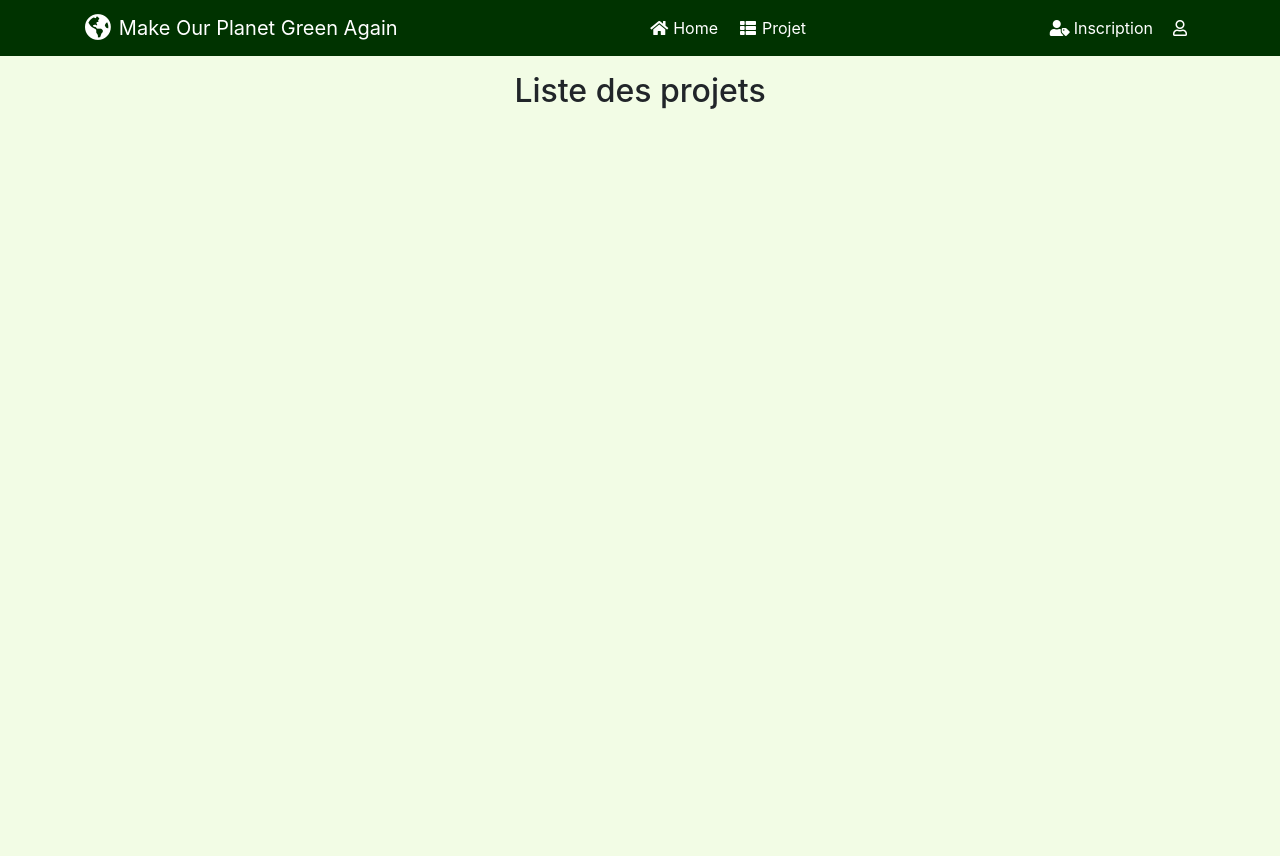
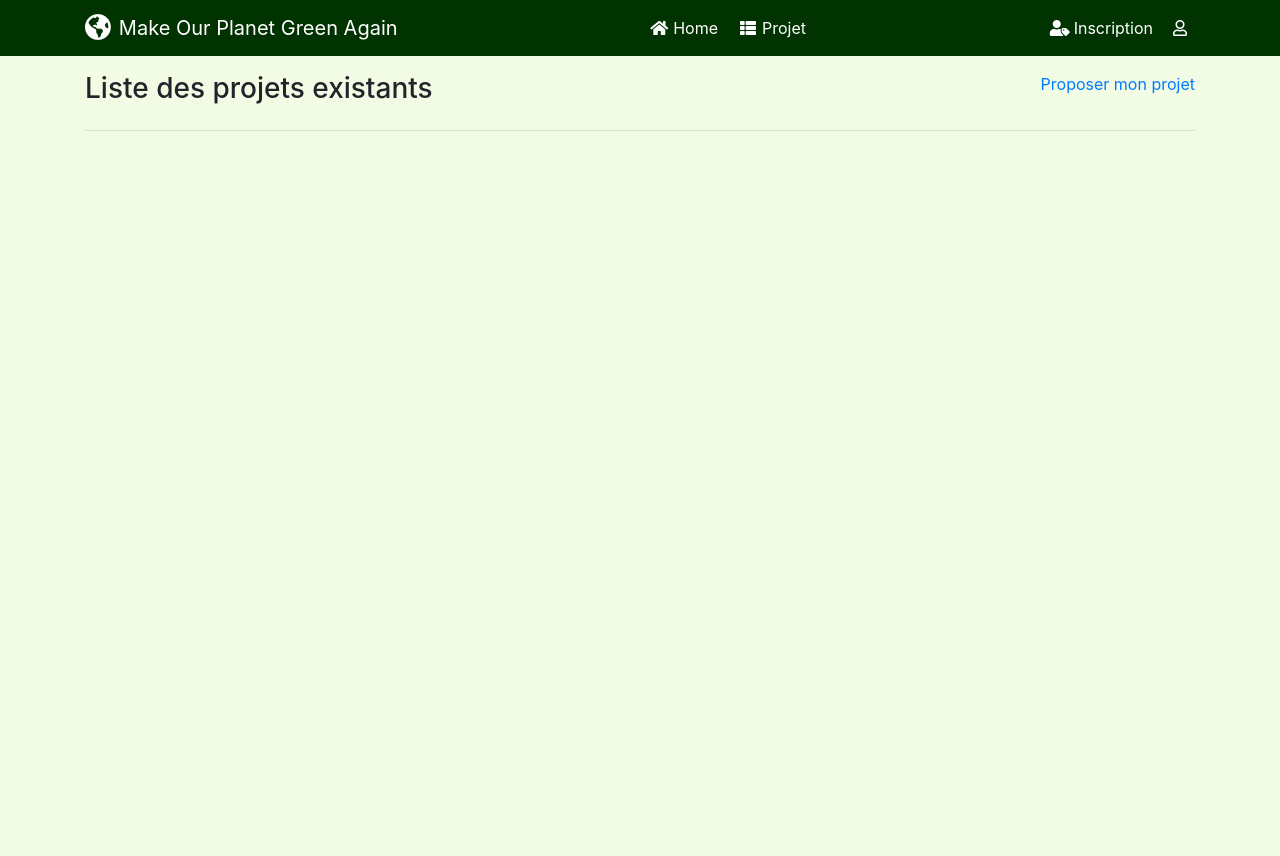
Before and after one commit to Kevin-Bal/Make_our_planet_green_again, a Django app: page /projets in a window 1280 px wide. Run offline with Django 3.2, Linux system fonts and the light colour scheme; data that the repository does not hold is empty; some libraries are stand-ins or nearby versions.

Commit message:
gestion des projets collaboratives

```diff
--- a/mopga/plateforme/models.py
+++ b/mopga/plateforme/models.py
@@ -1,6 +1,7 @@
 from django.db import models
 from django.utils import timezone
 from django.contrib.auth.models import User
+from django.urls import reverse
 
 class Projet(models.Model):
     titre = models.CharField(max_length=100)
@@ -10,3 +11,6 @@ class Projet(models.Model):
 
     def __str__(self):
         return ('{}'.format(self.titre))
+
+    def get_absolute_url(self):
+        return reverse("plateforme-view-projet-details", kwargs={"pk": self.pk})
--- a/mopga/plateforme/templates/plateforme/projet/liste_projet.html
+++ b/mopga/plateforme/templates/plateforme/projet/liste_projet.html
@@ -1,26 +1,33 @@
 {% extends 'plateforme/index.html' %}
 {% block content %}
-    <h2 class="row justify-content-center">Liste des projets</h2>
+    <div class="row">
+        <h3 class="col-6">Liste des projets existants</h3>
+        <p class="col-6 text-right text-muted">
+            <a href="{% url 'plateforme-view-creer-projet' %}">Proposer mon projet</a>
+        </p>
+    </div>
+    <hr>
     {% for p in projets %}
     <div class="card my-4">
         <div class="card-header" style="background-color: #8C9773;">
             <div class="row">
-                <h3 class="col-6">{{ p.titre }}</h3>
-                <div class="col-6 text-right">
+                <h3 class="col-4">{{ p.titre }}</h3>
+                <div class="col-4 mt-1"><p class="card-title text-center">{{ p.dateCreation|date:"N d, Y - H\hi" }}</p></div>
+                <div class="col-4 text-right">
                     {{ p.auteur }}
                     <img class="rounded-circle" src="{{ p.auteur.profile.avatar.url }}" width="35">
                 </div>
             </div>
         </div>
         <div class="card-body" style="background-color: #CCD2BF;">
-            <p class="card-title text-right">{{ p.dateCreation|date:"N d, Y - H\h i:s" }}</p>
             <p class="card-text">{{ p.content }}</p>
-            <div class="row">
-                <a href="#" class="btn btn-primary ml-2">Voter</a>
-                <a href="#" class="btn btn-primary ml-2">Financer</a>
+            <hr>
+            <div class="row justify-content-center">
+                <a href="{% url 'plateforme-view-projet-details' p.id %}" class="btn btn-primary ml-2">
+                    Voir<i class="far fa-eye ml-2"></i>
+                </a>
             </div>
         </div>
     </div>
     {% endfor %}
-
 {% endblock content %}
--- a/mopga/plateforme/urls.py
+++ b/mopga/plateforme/urls.py
@@ -1,10 +1,14 @@
 from django.urls import path, include
 from django.views.generic.base import RedirectView
-from .views import home, projets
+from .views import home, ProjetListView, ProjetDetailView, ProjetCreateView, ProjetUpdateView, ProjetDeleteView
 
 
 urlpatterns = [
     path('home', home, name="plateforme-view-home"),
-    path('projets', projets, name="plateforme-view-projets"),
+    path('projets', ProjetListView.as_view(), name="plateforme-view-projets"),
+    path('projet/<int:pk>', ProjetDetailView.as_view(), name="plateforme-view-projet-details"),
+    path('projet/nouveau', ProjetCreateView.as_view(), name="plateforme-view-creer-projet"),
+    path('projet/<int:pk>/modification', ProjetUpdateView.as_view(), name="plateforme-view-modifier-projet"),
+    path('projet/<int:pk>/suppression', ProjetDeleteView.as_view(), name="plateforme-view-supprimer-projet"),
     path('', RedirectView.as_view(url='home')),
 ]
--- a/mopga/plateforme/views.py
+++ b/mopga/plateforme/views.py
@@ -1,13 +1,61 @@
 from django.shortcuts import render
+from django.contrib.auth.mixins import LoginRequiredMixin, UserPassesTestMixin
+from django.views.generic import ListView, DetailView, CreateView, UpdateView, DeleteView
 from .models import Projet
-
 
 
 def home(request):
     return render(request, 'plateforme/home/home.html')
+
+
 
 def projets(request):
     context = {
         'projets': Projet.objects.all()
     }
     return render(request, 'plateforme/projet/liste_projet.html', context)
+
+class ProjetListView(ListView):
+    model = Projet
+    template_name = 'plateforme/projet/liste_projet.html'
+    context_object_name = 'projets'
+    ordering = ['-dateCreation']
+
+class ProjetDetailView(DetailView):
+    model = Projet
+    template_name = 'plateforme/projet/detail_projet.html'
+
+class ProjetCreateView(LoginRequiredMixin, CreateView):
+    model = Projet
+    template_name = 'plateforme/projet/formulaire_projet.html'
+    fields = ['titre','content']
+
+    def form_valid(self, form):
+        form.instance.auteur = self.request.user
+        return super().form_valid(form)
+
+class ProjetUpdateView(LoginRequiredMixin, UserPassesTestMixin, UpdateView):
+    model = Projet
+    template_name = 'plateforme/projet/formulaire_projet.html'
+    fields = ['titre','content']
+
+    def form_valid(self, form):
+        form.instance.auteur = self.request.user
+        return super().form_valid(form)
+
+    def test_func(self):
+        projet = self.get_object()
+        if self.request.user == projet.auteur:
+            return True;
+        return False;
+
+class ProjetDeleteView(LoginRequiredMixin, UserPassesTestMixin, DeleteView):
+    model = Projet
+    template_name = 'plateforme/projet/confirmation_suppression_projet.html'
+    success_url = '/projets'
+
+    def test_func(self):
+        projet = self.get_object()
+        if self.request.user == projet.auteur:
+            return True;
+        return False;
--- a/mopga/users/models.py
+++ b/mopga/users/models.py
@@ -1,5 +1,6 @@
 from django.db import models
 from django.contrib.auth.models import User
+from PIL import Image
 
 
 class Profile(models.Model):
```
Also changed, not shown: mopga/plateforme/templates/plateforme/home/home.html (+16 -0 lines), mopga/plateforme/templates/plateforme/projet/confirmation_suppression_projet.html (added, +16 -0 lines), mopga/plateforme/templates/plateforme/projet/detail_projet.html (added, +27 -0 lines), mopga/plateforme/templates/plateforme/projet/formulaire_projet.html (added, +16 -0 lines).
